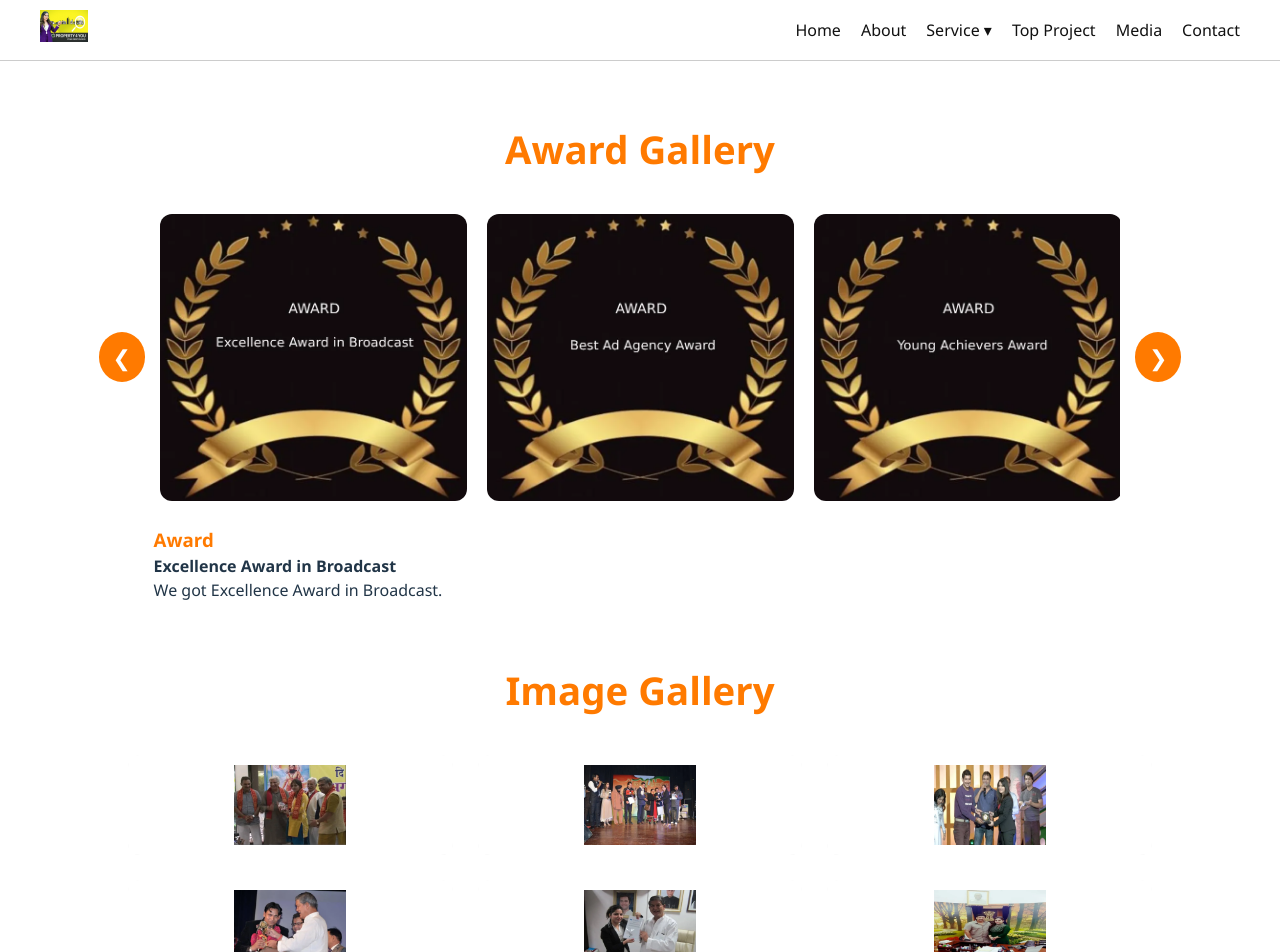
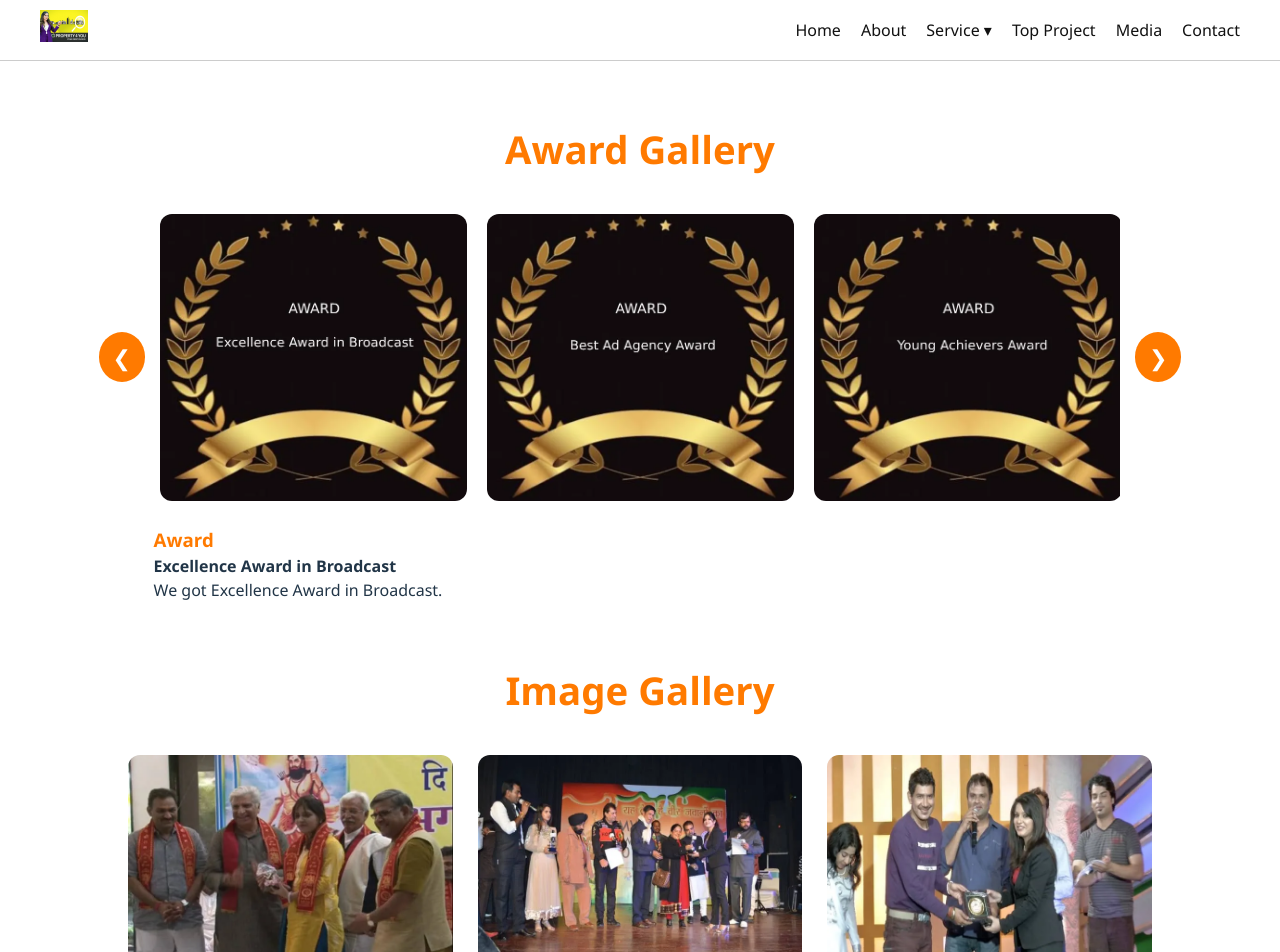
Before and after one commit to akash115566/akashproperty4u, a React (Vite) app: page /media in a window 1280 px wide. Shown: the top 952 px of the page. Built offline with nearby package versions, Linux system fonts and the light colour scheme.

Commit message:
Updated homepage content

```diff
--- a/src/Style/home.css
+++ b/src/Style/home.css
@@ -605,7 +605,7 @@
   width: 100%;
   height: 100px;
   object-fit: contain;
-  padding: 10px;
+  padding: 0px;
   background: #fff;
   border-radius: 6px;
   box-shadow: 0 3px 10px rgba(0,0,0,0.1);
--- a/src/Style/media.css
+++ b/src/Style/media.css
@@ -79,6 +79,7 @@
 
 .img-box img {
   width: 100%;
+height: auto;
   display: block;
 }
 
```
